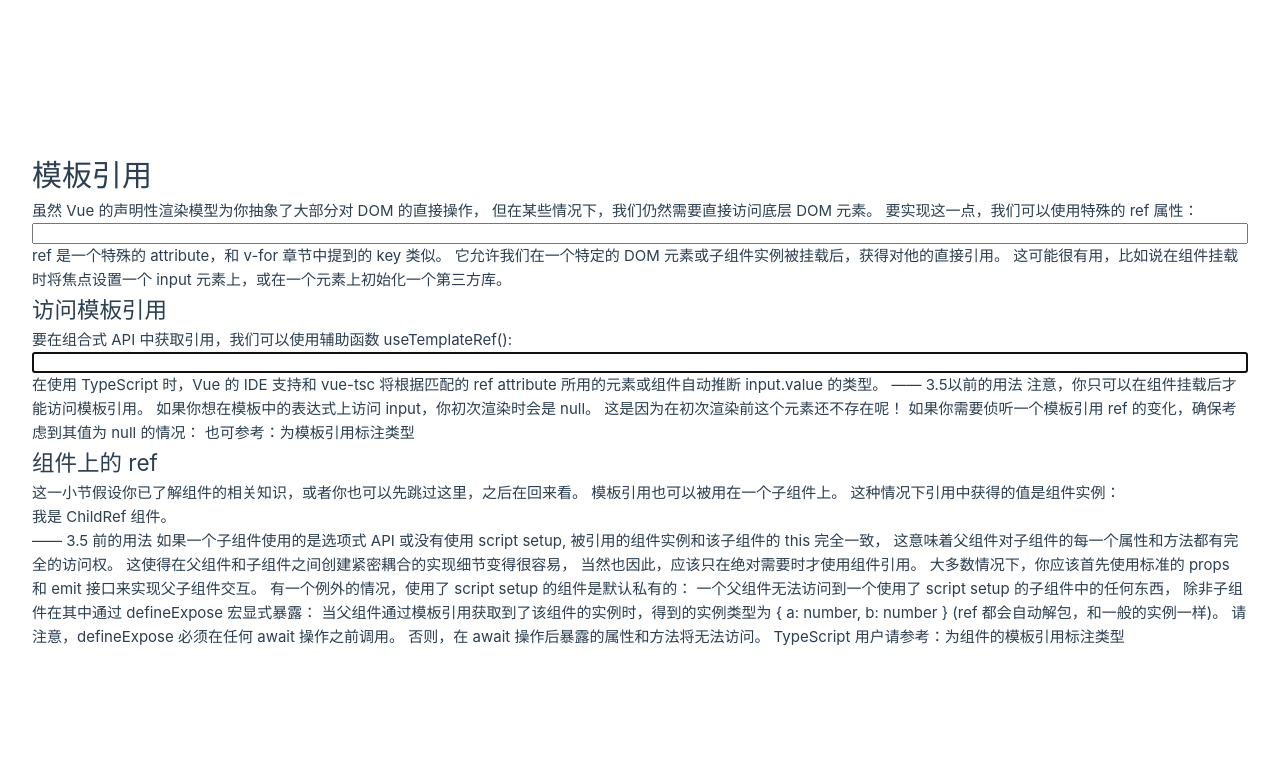
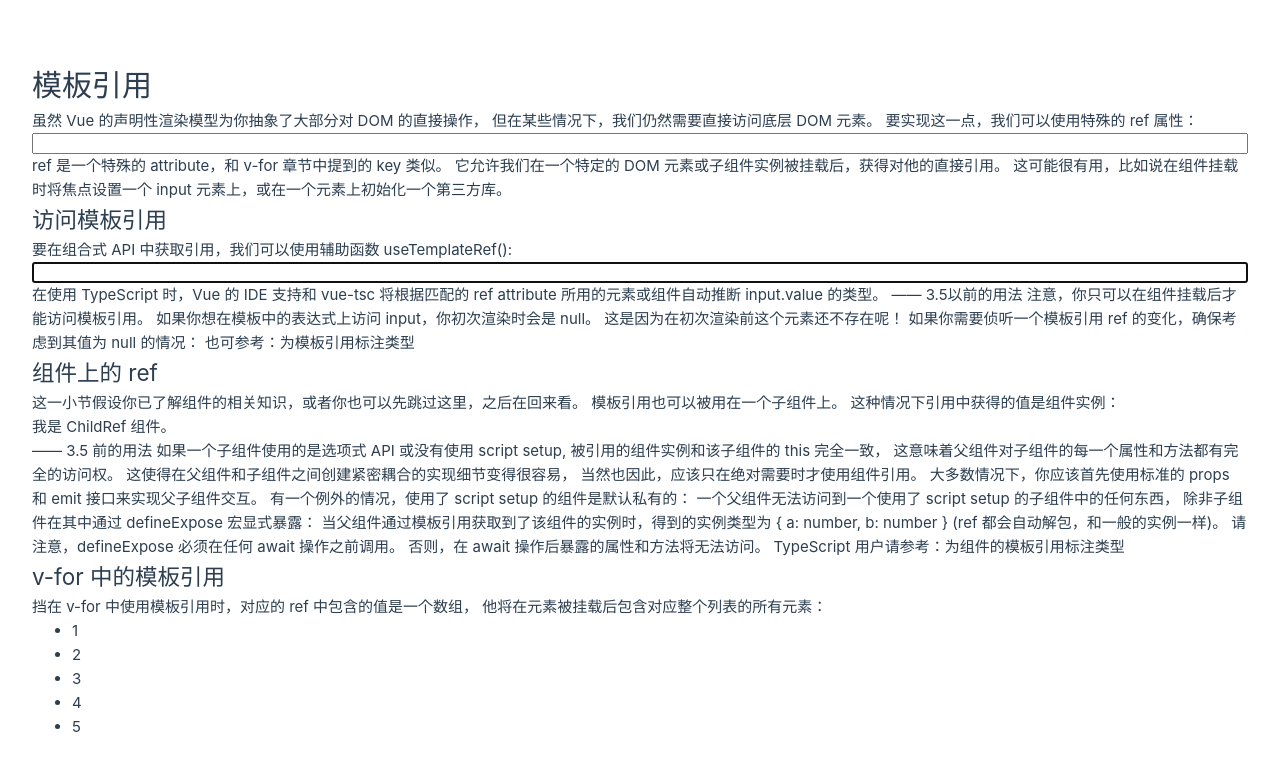
Before and after one commit to ShenlongDev/vue_xx, a Vue app: page / in a window 1280 px wide. Shown: the top 770 px of the page. Built offline with nearby package versions, Linux system fonts and the light colour scheme.

Commit message:
docs: v-for 引用
- 添加 v-for 利用的实例

```diff
--- a/src/TemplateRef.vue
+++ b/src/TemplateRef.vue
@@ -32,6 +32,13 @@ defineExpose({
   a,
   b
 })
+
+const list = ref([
+  1, 2, 3, 4, 5
+])
+
+const itemRefs = useTemplateRef('items')
+onMounted(() => console.log(itemRefs.value))
 </script>
 
 <template>
@@ -74,4 +81,13 @@ defineExpose({
   请注意，defineExpose 必须在任何 await 操作之前调用。
   否则，在 await 操作后暴露的属性和方法将无法访问。
   TypeScript 用户请参考：为组件的模板引用标注类型
+
+  <h2>v-for 中的模板引用</h2>
+  挡在 v-for 中使用模板引用时，对应的 ref 中包含的值是一个数组，
+  他将在元素被挂载后包含对应整个列表的所有元素：
+  <ul>
+    <li v-for="item in list" :key="item" ref="items">
+      {{ item }}
+    </li>
+  </ul>
 </template>
```
